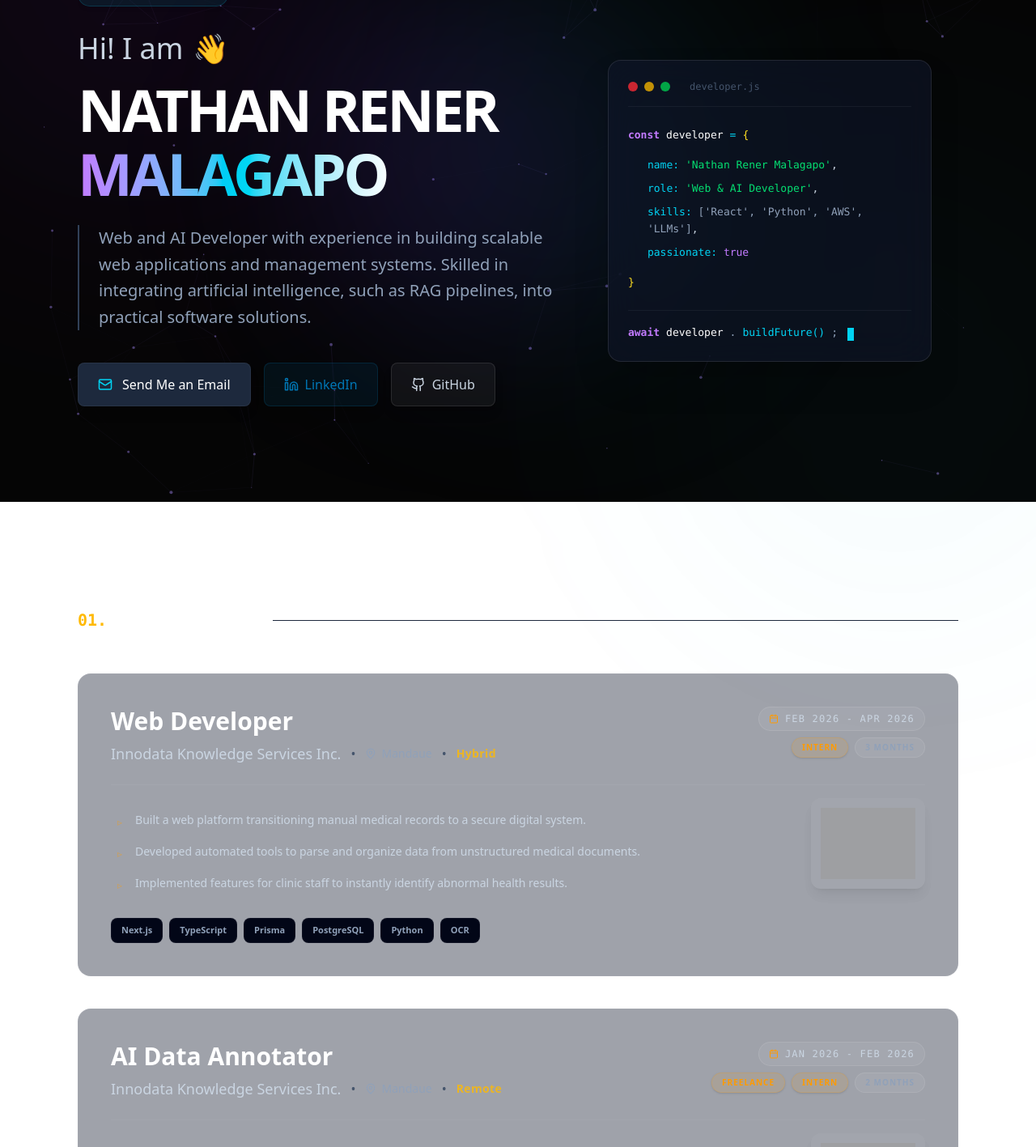
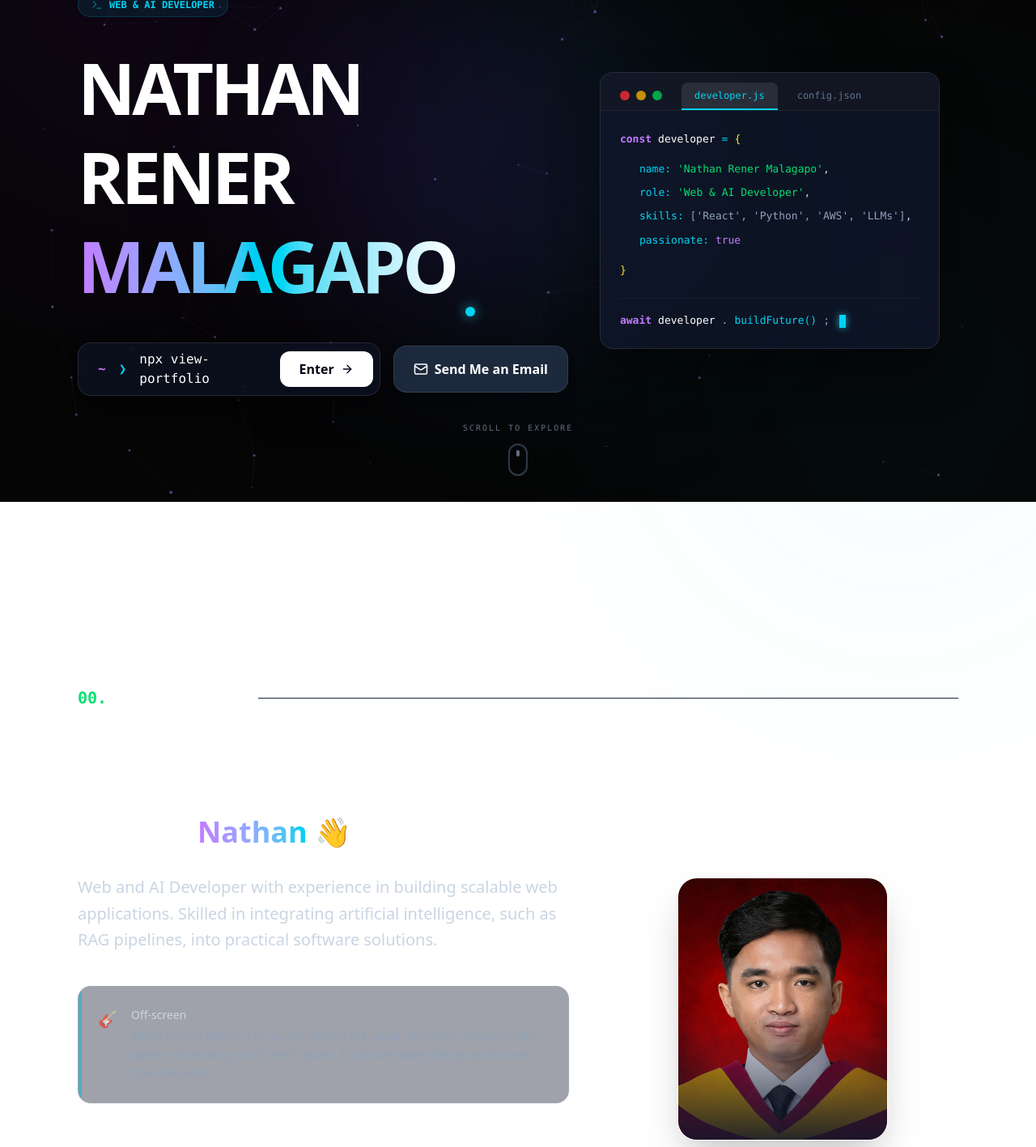
Before and after one commit to sytrusz/nathan-portfolio, a React (Vite) app: page / in a window 1280 px wide. Shown: the part 180-1597 px from the top of the page at 81% size. Built offline with nearby package versions, Linux system fonts and the light colour scheme; grey boxes are pictures that could not be loaded.

Commit message:
refactor: Update Hero and About sections with refined layouts

```diff
--- a/src/App.jsx
+++ b/src/App.jsx
@@ -1,6 +1,7 @@
 import React, { useState, useMemo } from 'react';
 import Navbar from './components/Navbar';
 import Hero from './components/Hero';
+import About from './components/About';
 import ProjectRow from './components/ProjectRow';
 import { Education, Skills, Certifications, Experience } from './components/ResumeSection';
 import { projects, profile } from './data/projects';
@@ -48,9 +49,14 @@ const App = () => {
 
       <main className="max-w-screen-2xl w-full mx-auto px-6 md:px-12 lg:px-24 pb-32 space-y-32">
 
-        {/* MAIN PROFILE */}
+        {/* MAIN PROFILE (INTRO) */}
         <ScrollReveal>
         <Hero onContactClick={() => setIsContactModalOpen(true)} />
+        </ScrollReveal>
+
+        {/* 00. ABOUT ME */}
+        <ScrollReveal>
+        <About onContactClick={() => setIsContactModalOpen(true)} />
         </ScrollReveal>
 
         {/* 01. EXPERIENCE */}
--- /dev/null
+++ b/src/components/About.jsx
@@ -0,0 +1,80 @@
+import React from 'react';
+import { Github, Mail, Linkedin, Terminal, Sparkles } from 'lucide-react';
+import { profile } from '../data/projects';
+
+const About = ({ onContactClick }) => {
+  return (
+    <section id="about" className="scroll-mt-32 py-16 lg:py-24">
+      <div className="flex items-center gap-4 mb-24 lg:mb-32">
+        <span className="text-green-400 font-mono text-xl font-bold">00.</span>
+        <h2 className="text-3xl font-bold text-white tracking-tight">About Me</h2>
+        <div className="h-px bg-slate-800 flex-1 ml-4 hidden md:block"></div>
+      </div>
+
+      <div className="flex flex-col lg:flex-row justify-between items-center gap-16 lg:gap-12">
+
+        {/* Left Side: Perfectly Balanced Text Content */}
+        <div className="flex-[1.4] w-full flex flex-col justify-center items-start">
+          <h3 className="text-3xl md:text-4xl font-bold text-white mb-8">
+            Hi! I am <span className="text-transparent bg-clip-text bg-gradient-to-r from-purple-400 to-cyan-400">Nathan</span> <span className="inline-block animate-wave origin-bottom-right">👋</span>
+          </h3>
+
+          <div className="mb-14 max-w-2xl">
+            {/* Professional Summary */}
+            <p className="text-slate-300 text-lg md:text-xl leading-relaxed mb-10">
+              Web and AI Developer with experience in building scalable web applications. Skilled in integrating artificial intelligence, such as RAG pipelines, into practical software solutions.
+            </p>
+
+            {/* Personal/Hobbies Box */}
+            <div className="flex items-start gap-4 p-6 rounded-2xl bg-slate-900/40 border border-white/5 relative overflow-hidden group hover:border-white/10 transition-colors">
+              <div className="absolute top-0 left-0 w-1 h-full bg-cyan-500/50"></div>
+              <div className="text-xl opacity-80 group-hover:opacity-100 transition-opacity mt-0.5">🎸</div>
+              <p className="text-slate-400 text-sm leading-relaxed">
+                <strong className="text-slate-300 font-medium block mb-1">Off-screen</strong>
+                When I'm not coding, I'm usually playing the guitar and piano, playing video games, or working on DIY tech repairs. I just love taking things apart to see how they work.
+              </p>
+            </div>
+          </div>
+
+          <div className="flex flex-wrap gap-4 w-full">
+            <button
+              onClick={onContactClick}
+              className="group px-6 py-3 bg-white text-slate-950 font-bold rounded-lg transition-all shadow-lg hover:bg-cyan-400 hover:text-slate-950 flex items-center gap-2"
+            >
+               <Mail size={18} />
+               <span>Contact Me</span>
+            </button>
+
+            <a href={profile.linkedin} target="_blank" rel="noreferrer" className="group px-6 py-3 bg-slate-800 text-slate-300 border border-white/10 hover:bg-[#0077b5] hover:border-[#0077b5] hover:text-white font-medium rounded-lg transition-all flex items-center gap-2 shadow-lg">
+              <Linkedin size={18} className="group-hover:scale-110 transition-transform" /> LinkedIn
+            </a>
+
+            <a href="https://github.com/sytrusz" target="_blank" rel="noreferrer" className="group px-6 py-3 bg-slate-800 text-slate-300 border border-white/10 hover:bg-white hover:border-white hover:text-slate-950 font-medium rounded-lg transition-all flex items-center gap-2 shadow-lg">
+              <Github size={18} className="group-hover:scale-110 transition-transform" /> GitHub
+            </a>
+          </div>
+        </div>
+
+        {/* Right Side: Profile Picture */}
+        <div className="hidden lg:flex flex-1 w-full justify-center items-center relative z-10 pt-4">
+          <div className="relative w-full max-w-[260px] aspect-[4/5] rounded-3xl overflow-hidden shadow-2xl border border-white/10 group">
+             {/* Decorative glowing background elements behind image */}
+             <div className="absolute inset-0 bg-gradient-to-t from-slate-900/90 via-transparent to-transparent z-10"></div>
+
+             <img
+               src="/images/profile/grad-pic.jpg"
+               alt="Nathan's Graduation"
+               className="absolute inset-0 w-full h-full object-cover transition-transform duration-700 group-hover:scale-105"
+             />
+
+             {/* Overlay subtle glow on hover */}
+             <div className="absolute inset-0 bg-cyan-500/10 opacity-0 group-hover:opacity-100 transition-opacity duration-500 z-20"></div>
+          </div>
+        </div>
+
+      </div>
+    </section>
+  );
+};
+
+export default About;
--- a/src/components/CustomCursor.jsx
+++ b/src/components/CustomCursor.jsx
@@ -42,14 +42,14 @@ const CustomCursor = () => {
     <>
       {/* Small dot */}
       <div
-        className="fixed top-0 left-0 w-2 h-2 bg-cyan-400 rounded-full pointer-events-none z-[999999] mix-blend-screen transition-transform duration-75 ease-out"
+        className="custom-cursor-element fixed top-0 left-0 w-2 h-2 bg-cyan-400 rounded-full pointer-events-none z-[999999] mix-blend-screen transition-transform duration-75 ease-out"
         style={{
           transform: `translate3d(${position.x - 4}px, ${position.y - 4}px, 0)`,
         }}
       />
       {/* Outer ring */}
       <div
-        className={`fixed top-0 left-0 w-8 h-8 border rounded-full pointer-events-none z-[999998] mix-blend-screen transition-all duration-150 ease-out ${
+        className={`custom-cursor-element fixed top-0 left-0 w-8 h-8 border rounded-full pointer-events-none z-[999998] mix-blend-screen transition-all duration-150 ease-out ${
           isPointer ? 'bg-cyan-500/10 border-cyan-400/80' : 'border-cyan-500/50'
         }`}
         style={{
--- a/src/components/Hero.jsx
+++ b/src/components/Hero.jsx
@@ -1,112 +1,180 @@
 import React, { useState } from 'react';
-import { Github, Mail, Linkedin, Copy, Check, Terminal } from 'lucide-react';
-import { profile } from '../data/projects';
+import { Terminal, ChevronDown, ArrowRight, Mail } from 'lucide-react';
 
 const Hero = ({ onContactClick }) => {
+  const [activeTab, setActiveTab] = useState('developer.js');
+
   return (
     <section
-      id="about"
-      className="relative min-h-screen flex flex-col md:flex-row justify-center md:justify-between items-center pt-20 pb-10 gap-10 md:gap-4 overflow-hidden"
+      id="home"
+      className="relative min-h-screen flex flex-col lg:flex-row justify-center lg:justify-between items-center pt-20 pb-10 gap-10 lg:gap-4"
     >
-      {/* Subtle Background Glows */}
+      {/* Background Glows */}
       <div className="absolute top-1/4 left-1/4 w-96 h-96 bg-purple-600/10 rounded-full blur-[120px] pointer-events-none -z-10"></div>
       <div className="absolute bottom-1/4 right-1/4 w-[30rem] h-[30rem] bg-cyan-600/10 rounded-full blur-[120px] pointer-events-none -z-10"></div>
 
-      <div className="flex-[1.2] lg:flex-[1.3] w-full flex flex-col justify-center items-start z-10">
-        {/* Intro Badge */}
+      <div className="flex-[1.2] lg:flex-[1.3] w-full flex flex-col justify-center items-start z-10 animate-in fade-in slide-in-from-bottom-8 duration-1000">
         <div className="flex items-center gap-2 px-4 py-1.5 rounded-full bg-cyan-500/10 border border-cyan-500/20 text-cyan-400 text-xs font-mono font-bold mb-8 hover:bg-cyan-500/20 transition-colors cursor-default drop-shadow-md">
           <Terminal size={14} className="animate-pulse" />
           <span>WEB & AI DEVELOPER</span>
         </div>
 
-        <h1 className="text-4xl sm:text-6xl md:text-[4rem] lg:text-[5rem] xl:text-7xl font-black text-white tracking-tighter mb-6 leading-[1.1] whitespace-nowrap">
-          <span className="flex items-center gap-3 text-2xl md:text-3xl lg:text-4xl text-slate-300 font-medium tracking-normal mb-2 md:mb-4">
-            Hi! I am <span className="inline-block animate-wave origin-bottom-right">👋</span>
-          </span>
+        <h1 className="text-5xl sm:text-6xl md:text-[5.5rem] font-black text-white tracking-tighter mb-10 leading-tight group relative">
+          {/* Subtle text glow effect on hover */}
+          <div className="absolute -inset-4 bg-gradient-to-r from-purple-500/20 to-cyan-500/20 blur-2xl opacity-0 group-hover:opacity-100 transition-opacity duration-700 pointer-events-none -z-10"></div>
           NATHAN RENER <br />
-          <span className="text-transparent bg-clip-text bg-gradient-to-r from-purple-400 via-cyan-400 to-white animate-gradient-x py-2 pr-2">
+          <span className="text-transparent bg-clip-text bg-gradient-to-r from-purple-400 via-cyan-400 to-white animate-gradient-x relative inline-block">
             MALAGAPO
+            {/* Small decorative dot */}
+            <span className="absolute -bottom-2 -right-6 w-3 h-3 bg-cyan-400 rounded-full hidden md:block shadow-[0_0_15px_rgba(34,211,238,0.8)]"></span>
           </span>
         </h1>
 
-        <div className="max-w-2xl">
-          <p className="text-slate-400 text-lg md:text-xl leading-relaxed mb-10 border-l-2 border-slate-700 pl-6 hover:border-purple-500 transition-colors duration-300">
-            {profile.summary}
-          </p>
-
-          <div className="flex flex-wrap gap-4">
-            <button
-              onClick={onContactClick}
-              className="group relative px-6 py-3.5 bg-slate-800 hover:bg-slate-700 text-white font-medium rounded-lg transition-all overflow-hidden shadow-lg border border-white/5 hover:border-white/20"
-            >
-              <div className="absolute inset-0 w-full h-full bg-gradient-to-r from-transparent via-white/10 to-transparent -translate-x-full group-hover:translate-x-full transition-transform duration-700"></div>
-              <div className="flex items-center gap-3">
-                 <Mail size={18} className="text-cyan-400 group-hover:scale-110 transition-transform"/>
-                 <span>Send Me an Email</span>
-              </div>
-            </button>
-
-            <a href={profile.linkedin} target="_blank" className="group px-6 py-3.5 bg-[#0077b5]/10 text-[#0077b5] border border-[#0077b5]/20 hover:bg-[#0077b5] hover:text-white font-medium rounded-lg transition-all flex items-center gap-2 shadow-lg">
-              <Linkedin size={18} className="group-hover:scale-110 transition-transform" /> LinkedIn
-            </a>
-
-            <a href="https://github.com/sytrusz" target="_blank" className="group px-6 py-3.5 bg-white/5 text-slate-300 border border-white/10 hover:bg-white hover:text-black font-medium rounded-lg transition-all flex items-center gap-2 shadow-lg">
-              <Github size={18} className="group-hover:scale-110 transition-transform" /> GitHub
-            </a>
-          </div>
+        {/* Action Buttons */}
+        <div className="flex flex-col sm:flex-row items-center gap-4 w-full">
+          {/* Minimalist Command Bar */}
+          <div className="w-full max-w-sm lg:max-w-md bg-slate-900/60 border border-white/10 rounded-2xl p-2 pl-6 flex items-center justify-between shadow-[0_20px_40px_rgba(0,0,0,0.4)] backdrop-blur-xl group hover:border-cyan-500/30 transition-all duration-500">
+            <div className="flex items-center gap-4 text-slate-300 font-mono text-sm md:text-base">
+              <span className="text-purple-400 font-bold hidden sm:inline">~</span>
+              <span className="text-cyan-400 font-bold">❯</span>
+              <div className="flex items-center">
+                <span className="text-white">npx view-portfolio</span>
+                <span className="w-2.5 h-5 bg-cyan-400 animate-blink ml-1.5 shadow-[0_0_8px_rgba(34,211,238,0.8)]"></span>
               </div>
             </div>
 
-      {/* Floating Code Graphic for Right Side */}
-      <div className="hidden lg:flex flex-1 w-full justify-center items-center relative z-10 pt-10">
-        <div className="relative w-full max-w-[400px] bg-slate-900/60 border border-white/10 rounded-2xl p-6 shadow-2xl backdrop-blur-xl group hover:border-purple-500/50 transition-colors duration-500 hover:-translate-y-2">
-          {/* Mac window dots */}
-          <div className="flex items-center gap-2 mb-6 border-b border-white/5 pb-4">
+            <a href="#projects" className="flex items-center gap-2 px-6 py-2.5 bg-white text-slate-950 font-bold rounded-xl hover:bg-cyan-400 transition-all duration-300 shrink-0">
+              Enter
+              <ArrowRight size={16} />
+            </a>
+          </div>
+
+          <button onClick={onContactClick} className="w-full sm:w-auto flex justify-center items-center gap-2 px-6 py-3.5 sm:py-4 bg-slate-800 text-white font-bold rounded-2xl hover:bg-cyan-500/20 hover:text-cyan-400 border border-white/10 hover:border-cyan-400/50 transition-all duration-300 shrink-0 shadow-lg">
+             <Mail size={18} />
+             Send Me an Email
+          </button>
+        </div>
+      </div>
+
+      {/* Floating Code Graphic for Right Side with Tabbed UI */}
+      <div className="hidden lg:flex flex-1 w-full justify-center items-center relative z-20 pt-10" style={{ animation: 'float 6s ease-in-out infinite' }}>
+        <style>
+          {`
+            @keyframes float {
+              0% { transform: translateY(0px); }
+              50% { transform: translateY(-15px); }
+              100% { transform: translateY(0px); }
+            }
+          `}
+        </style>
+
+        <div className="relative w-full max-w-[420px] bg-slate-900/80 border border-white/10 rounded-2xl shadow-[0_30px_60px_rgba(0,0,0,0.4)] backdrop-blur-xl group hover:border-purple-500/50 transition-all duration-500 overflow-hidden">
+
+          {/* IDE Window Header & Tabs */}
+          <div className="flex items-end gap-2 bg-[#161b22]/50 border-b border-white/5 pt-3 px-4">
+            <div className="flex gap-2 pb-3 pl-2 pr-4">
               <div className="w-3 h-3 rounded-full bg-red-500/80"></div>
               <div className="w-3 h-3 rounded-full bg-yellow-500/80"></div>
               <div className="w-3 h-3 rounded-full bg-green-500/80"></div>
-            <span className="text-slate-600 text-xs font-mono ml-4">developer.js</span>
             </div>
 
-          {/* Code block */}
-          <div className="space-y-4 font-mono text-[13px] leading-relaxed relative min-h-[200px]">
-            <div className="animate-in fade-in slide-in-from-bottom-2 duration-500 fill-mode-both" style={{ animationDelay: '200ms' }}>
+            <button
+              onClick={() => setActiveTab('developer.js')}
+              className={`px-4 py-2 text-xs font-mono rounded-t-lg transition-colors border-b-2 ${activeTab === 'developer.js' ? 'bg-white/10 text-cyan-400 border-cyan-400' : 'text-slate-500 hover:text-slate-300 hover:bg-white/5 border-transparent'}`}
+            >
+              developer.js
+            </button>
+            <button
+              onClick={() => setActiveTab('config.json')}
+              className={`px-4 py-2 text-xs font-mono rounded-t-lg transition-colors border-b-2 ${activeTab === 'config.json' ? 'bg-white/10 text-purple-400 border-purple-400' : 'text-slate-500 hover:text-slate-300 hover:bg-white/5 border-transparent'}`}
+            >
+              config.json
+            </button>
+          </div>
+
+          {/* Code block content */}
+          <div className="p-6 font-mono text-[13px] leading-relaxed relative min-h-[260px]">
+            {activeTab === 'developer.js' ? (
+              <div className="space-y-4 animate-in fade-in zoom-in-95 duration-300">
                 <div className="flex items-center gap-2 text-slate-400">
                    <span className="text-purple-400 font-bold">const</span>
                    <span className="text-white">developer</span>
                    <span className="text-cyan-400">=</span>
                    <span className="text-yellow-300">{"{"}</span>
                 </div>
-            </div>
 
                 <div className="pl-6 flex flex-col gap-2">
-               <div className="text-slate-300 animate-in fade-in slide-in-from-bottom-2 duration-500 fill-mode-both" style={{ animationDelay: '600ms' }}>
+                   <div className="text-slate-300 hover:translate-x-1 transition-transform cursor-default">
                      <span className="text-cyan-400">name:</span> <span className="text-green-400">'Nathan Rener Malagapo'</span>,
                    </div>
-               <div className="text-slate-300 animate-in fade-in slide-in-from-bottom-2 duration-500 fill-mode-both" style={{ animationDelay: '1000ms' }}>
+                   <div className="text-slate-300 hover:translate-x-1 transition-transform cursor-default">
                      <span className="text-cyan-400">role:</span> <span className="text-green-400">'Web & AI Developer'</span>,
                    </div>
-               <div className="text-slate-300 animate-in fade-in slide-in-from-bottom-2 duration-500 fill-mode-both" style={{ animationDelay: '1400ms' }}>
+                   <div className="text-slate-300 hover:translate-x-1 transition-transform cursor-default">
                      <span className="text-cyan-400">skills:</span> <span className="text-slate-400">['React', 'Python', 'AWS', 'LLMs']</span>,
                    </div>
-               <div className="text-slate-300 animate-in fade-in slide-in-from-bottom-2 duration-500 fill-mode-both" style={{ animationDelay: '1800ms' }}>
+                   <div className="text-slate-300 hover:translate-x-1 transition-transform cursor-default">
                      <span className="text-cyan-400">passionate:</span> <span className="text-purple-400">true</span>
                    </div>
                 </div>
 
-            <div className="text-yellow-300 animate-in fade-in slide-in-from-bottom-2 duration-500 fill-mode-both" style={{ animationDelay: '2200ms' }}>
+                <div className="text-yellow-300">
                   {"}"}
                 </div>
 
-            <div className="flex items-center gap-2 text-slate-400 mt-6 pt-4 border-t border-white/5 animate-in fade-in slide-in-from-bottom-2 duration-500 fill-mode-both" style={{ animationDelay: '2800ms' }}>
-               <span className="text-purple-400 font-bold">await</span>
+                <div className="flex items-center gap-2 text-slate-400 mt-6 pt-4 border-t border-white/5">
+                   <span className="text-purple-400 font-bold group-hover:text-fuchsia-400 transition-colors">await</span>
                    <span className="text-white">developer</span>.
                    <span className="text-cyan-400">buildFuture()</span>;
-               <span className="w-2 h-4 bg-cyan-400 animate-blink inline-block ml-1 relative top-0.5"></span>
+                   <span className="w-2 h-4 bg-cyan-400 animate-blink inline-block ml-1 relative top-0.5 shadow-[0_0_10px_rgba(34,211,238,0.8)]"></span>
+                </div>
+              </div>
+            ) : (
+              <div className="space-y-4 animate-in fade-in zoom-in-95 duration-300">
+                <div className="flex items-center gap-2 text-slate-400">
+                   <span className="text-yellow-300">{"{"}</span>
+                </div>
+
+                <div className="pl-6 flex flex-col gap-2 text-slate-300">
+                   <div className="hover:translate-x-1 transition-transform cursor-default">
+                     <span className="text-purple-400">"status"</span><span className="text-slate-400">:</span> <span className="text-green-400">"Open to work"</span>,
+                   </div>
+                   <div className="hover:translate-x-1 transition-transform cursor-default">
+                     <span className="text-purple-400">"location"</span><span className="text-slate-400">:</span> <span className="text-green-400">"Cebu City, PH"</span>,
+                   </div>
+                   <div className="hover:translate-x-1 transition-transform cursor-default">
+                     <span className="text-purple-400">"focus"</span><span className="text-slate-400">:</span> <span className="text-yellow-300">{"["}</span>
+                   </div>
+
+                   <div className="pl-6 flex flex-col gap-1 text-green-400">
+                      <div className="hover:translate-x-1 transition-transform cursor-default">"Scalable Architectures",</div>
+                      <div className="hover:translate-x-1 transition-transform cursor-default">"AI Integrations",</div>
+                      <div className="hover:translate-x-1 transition-transform cursor-default">"Performant UI/UX"</div>
+                   </div>
+
+                   <div className="text-yellow-300">
+                     {"]"}
+                   </div>
+                </div>
+
+                <div className="text-yellow-300">
+                  {"}"}
+                </div>
+                <div className="mt-8">
+                   <span className="w-2 h-4 bg-purple-400 animate-blink inline-block shadow-[0_0_10px_rgba(168,85,247,0.8)]"></span>
+                </div>
+              </div>
+            )}
           </div>
         </div>
       </div>
+
+      <a href="#about" className="absolute bottom-8 left-1/2 -translate-x-1/2 flex flex-col items-center gap-3 group cursor-pointer opacity-70 hover:opacity-100 transition-opacity">
+        <span className="text-[10px] font-mono text-slate-400 tracking-[0.2em] uppercase group-hover:text-cyan-400 transition-colors">Scroll to explore</span>
+        <div className="w-6 h-10 border-2 border-slate-600 rounded-full flex justify-center pt-2 group-hover:border-cyan-400 transition-colors relative">
+          <div className="w-1 h-2 bg-slate-400 rounded-full animate-bounce group-hover:bg-cyan-400 transition-colors"></div>
         </div>
+      </a>
     </section>
   );
 };
--- a/src/components/ProjectRow.jsx
+++ b/src/components/ProjectRow.jsx
@@ -53,8 +53,10 @@ const ProjectModal = ({ project, onClose, initialIndex = 0 }) => {
   // Disable body scroll when modal is open
   useEffect(() => {
     document.body.style.overflow = 'hidden';
+    document.body.classList.add('image-modal-open');
     return () => {
       document.body.style.overflow = '';
+      document.body.classList.remove('image-modal-open');
     };
   }, []);
 
--- a/src/index.css
+++ b/src/index.css
@@ -14,14 +14,18 @@ html {
   100% { transform: translate(var(--tx, 20px), var(--ty, -20px)); }
 }
 
-body.hide-native-cursor,
-body.hide-native-cursor * {
+body.hide-native-cursor:not(.image-modal-open),
+body.hide-native-cursor:not(.image-modal-open) * {
   cursor: none !important;
 }
 
-body.hide-native-cursor iframe,
-body.hide-native-cursor iframe * {
+body.hide-native-cursor:not(.image-modal-open) iframe,
+body.hide-native-cursor:not(.image-modal-open) iframe * {
   cursor: auto !important;
+}
+
+body.image-modal-open .custom-cursor-element {
+  display: none !important;
 }
 
 @keyframes wave {
```
Also changed, not shown: src/data/projects.js (+12 -0 lines), public/images/profile/grad-pic.jpg (added). Lines whose indentation alone changed are shown as unchanged.
